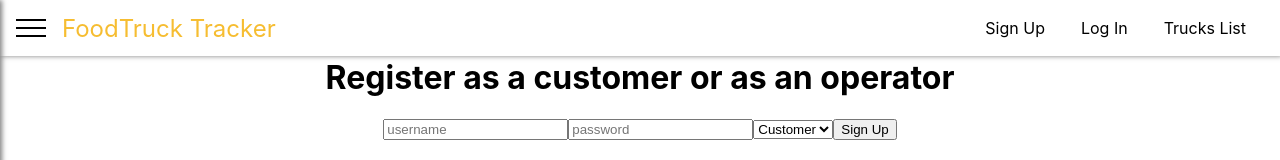
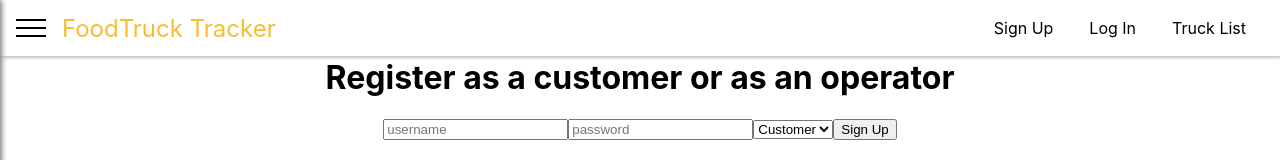
Before and after one commit to foodtruck-trackr-3/Front-End, a React (Create React App) app in the folder foodtruck-app/: page /register in a window 1280 px wide. Shown: the top 160 px of the page. Built offline with nearby package versions, Linux system fonts and the light colour scheme.

Commit message:
Moved variables outside component for Toolbar.js

```diff
--- a/foodtruck-app/src/components/Toolbar/Toolbar.js
+++ b/foodtruck-app/src/components/Toolbar/Toolbar.js
@@ -81,7 +81,7 @@ const Toolbar = ({ drawerClickHandler, drawerClose }) => {
                     </li>
                     <li>
                         <NavLink to="/trucks">
-                            Trucks List
+                            Truck List
                         </NavLink>
                     </li>
                 </ul>
--- a/foodtruck-app/src/reducers/index.js
+++ b/foodtruck-app/src/reducers/index.js
@@ -1,7 +1,7 @@
 // import { FETCH_DATA, UPDATE_SMURFS, SET_ERROR, ADD_SMURF } from "../actions"
 
 export const initialState = {
-    truck: [{
+    trucks: [{
       id: 0,
       imageOfTruck: "",
       cuisineType: "",
```
